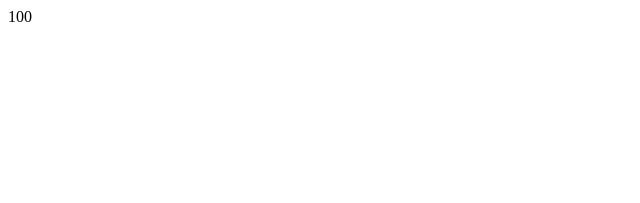
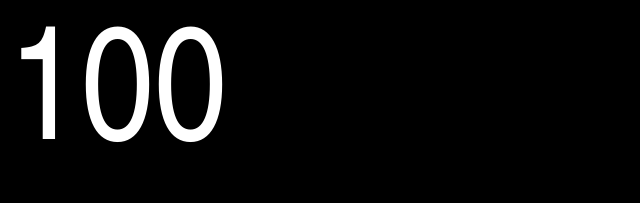
Before and after one commit to bernie-wids/jquery-launchly-counter, a plain HTML site: page index.html in a window 1280 px wide. Shown: the whole page, without its empty margins (0-640 px from the left). Drawn offline with nearby package versions, Linux system fonts and the light colour scheme.

Commit message:
added some styles

```diff
--- /dev/null
+++ b/css/style.css
@@ -0,0 +1,5 @@
+body {
+	background-color: #000;
+	color: #fff;
+	font: 10em "arial narrow";
+}
--- a/index.html
+++ b/index.html
@@ -2,6 +2,7 @@
 <html>
   <head>
     <title>launch.ly counter</title>
+    <link rel="stylesheet" type="text/css" href="css/style.css" />
   </head>
   <body>
     <div id="counter">0</div>
```
